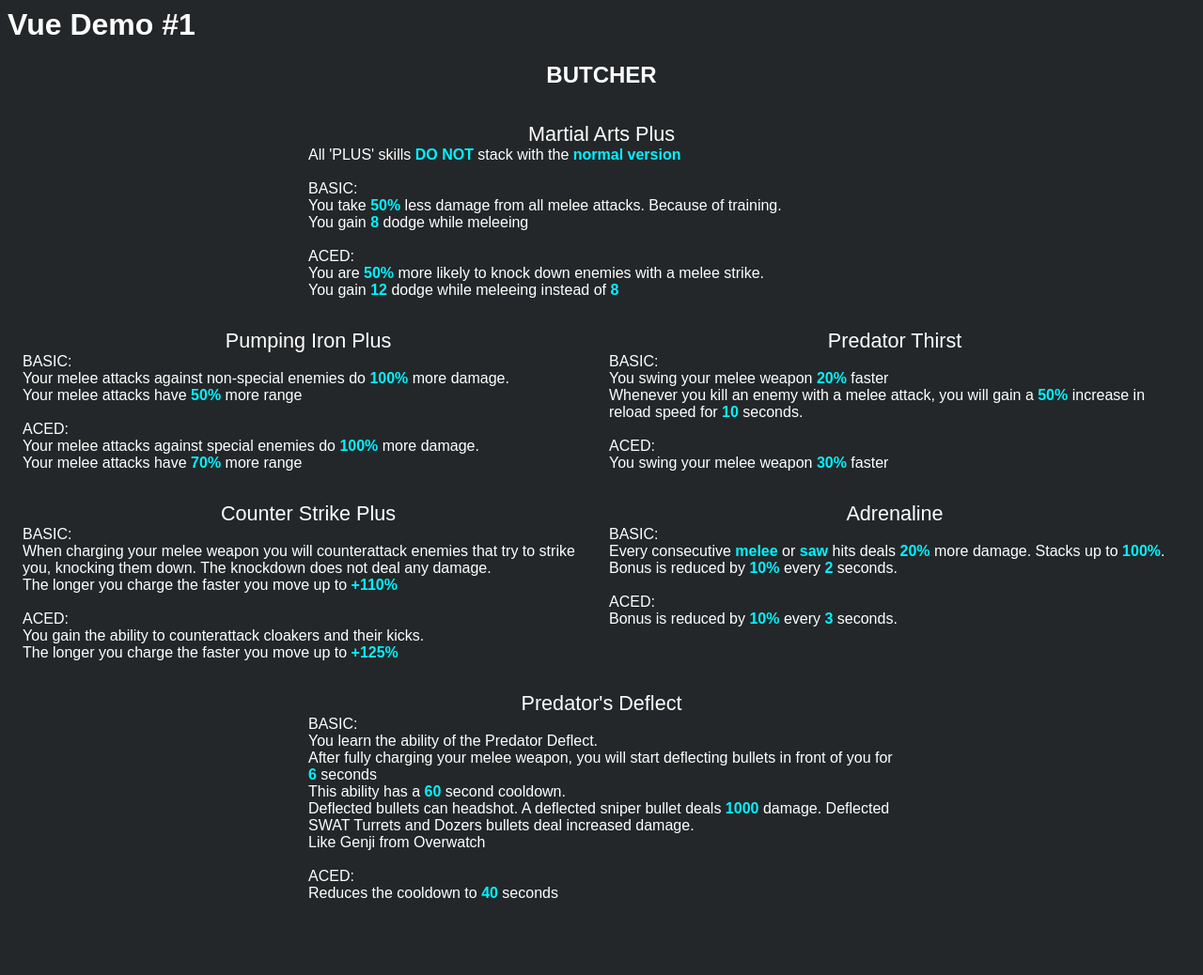
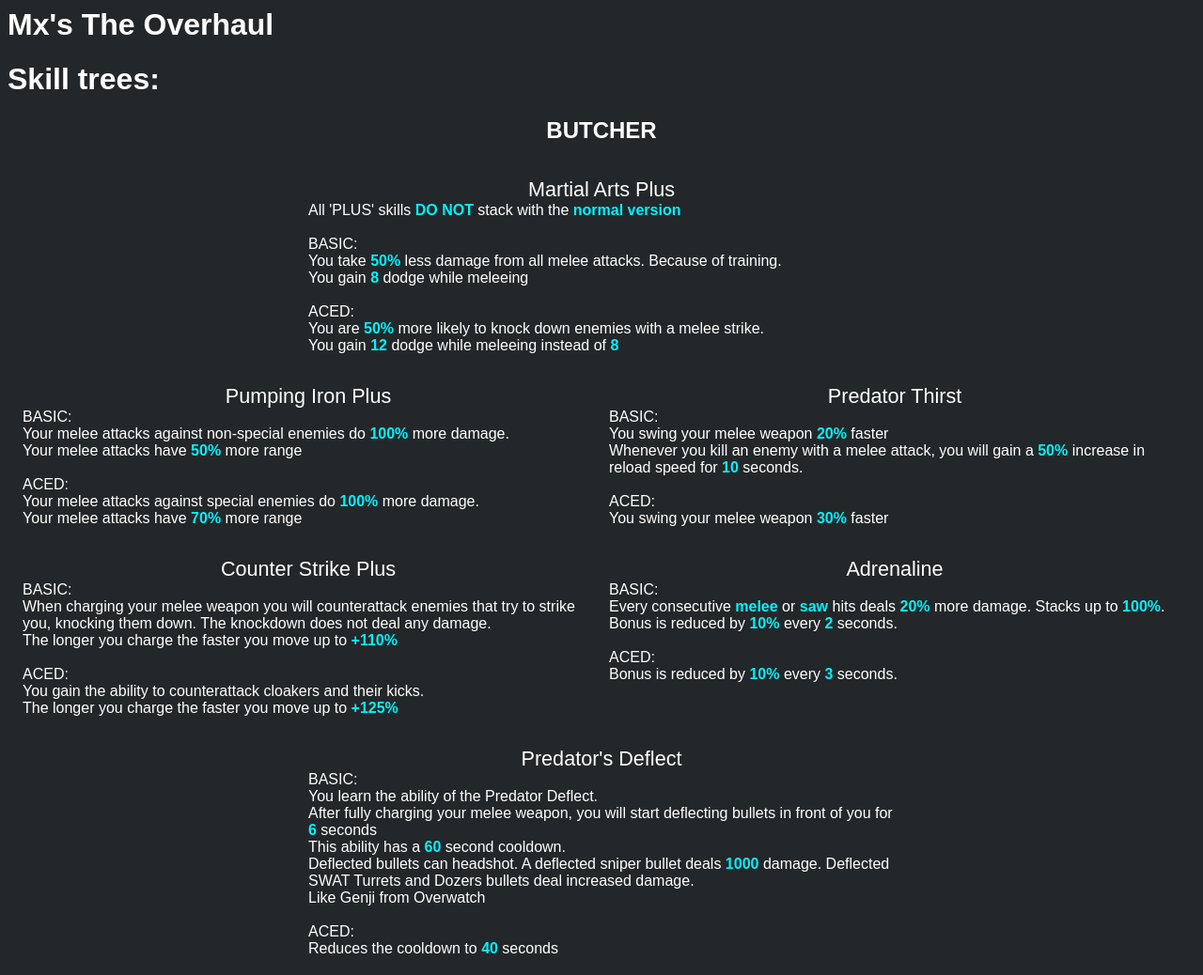
Before and after one commit to mxswat/pd2-mx-the-overhaul, a plain HTML site: page docs/index.html in a window 1280 px wide. Shown: the whole page at 94% size. Before the commit the page ends 984 px from the top, so only its background shows below. Drawn offline with nearby package versions, Linux system fonts and the light colour scheme.

Commit message:
Some cleanup

```diff
--- a/docs/index.html
+++ b/docs/index.html
@@ -3,16 +3,19 @@
   <html>
 
   <head>
-    <title>Vue Demo #1: The Box App</title>
+    <title>Mx's The Overhaul: Docs</title>
     <meta charset='utf-8' />
     <script src="https://cdn.jsdelivr.net/npm/vue/dist/vue.js"></script>
     <link rel="stylesheet" href="./style.css">
   </head>
 
   <body>
-    <h1>Vue Demo #1</h1>
+    <h1>Mx's The Overhaul</h1>
     <div id="vapp">
-      <skill-tree v-for="tree in trees" :key="tree.butcher" v-bind:tree="tree"></skill-tree>
+      <div class="skill-tree-container">
+        <h1> Skill trees: </h1>
+        <skill-tree v-for="tree in trees" :key="tree.butcher" v-bind:tree="tree"></skill-tree>
+      </div>
     </div>
     <!-- Our View App goes at the end of the document -->
     <script>
```
